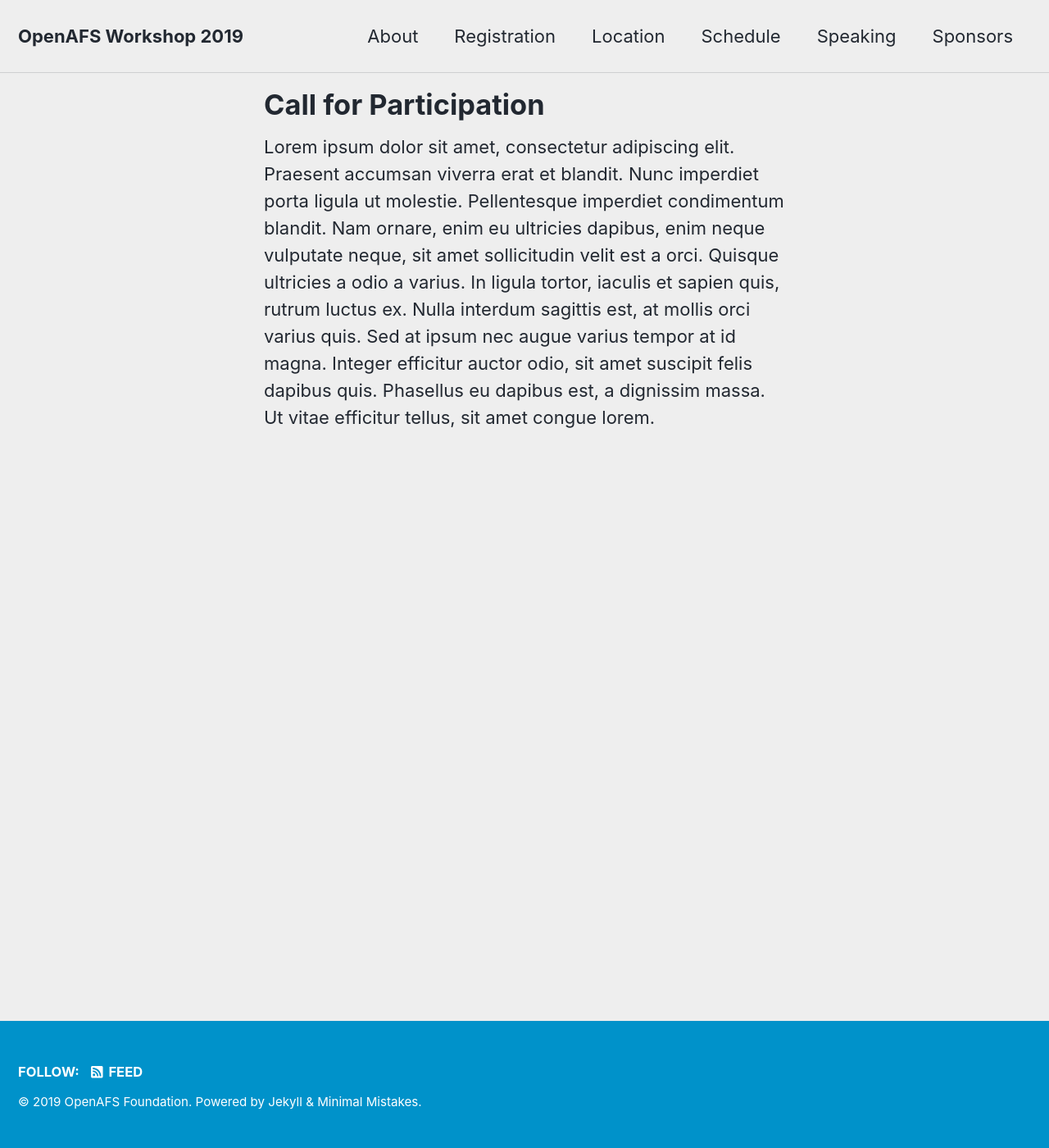
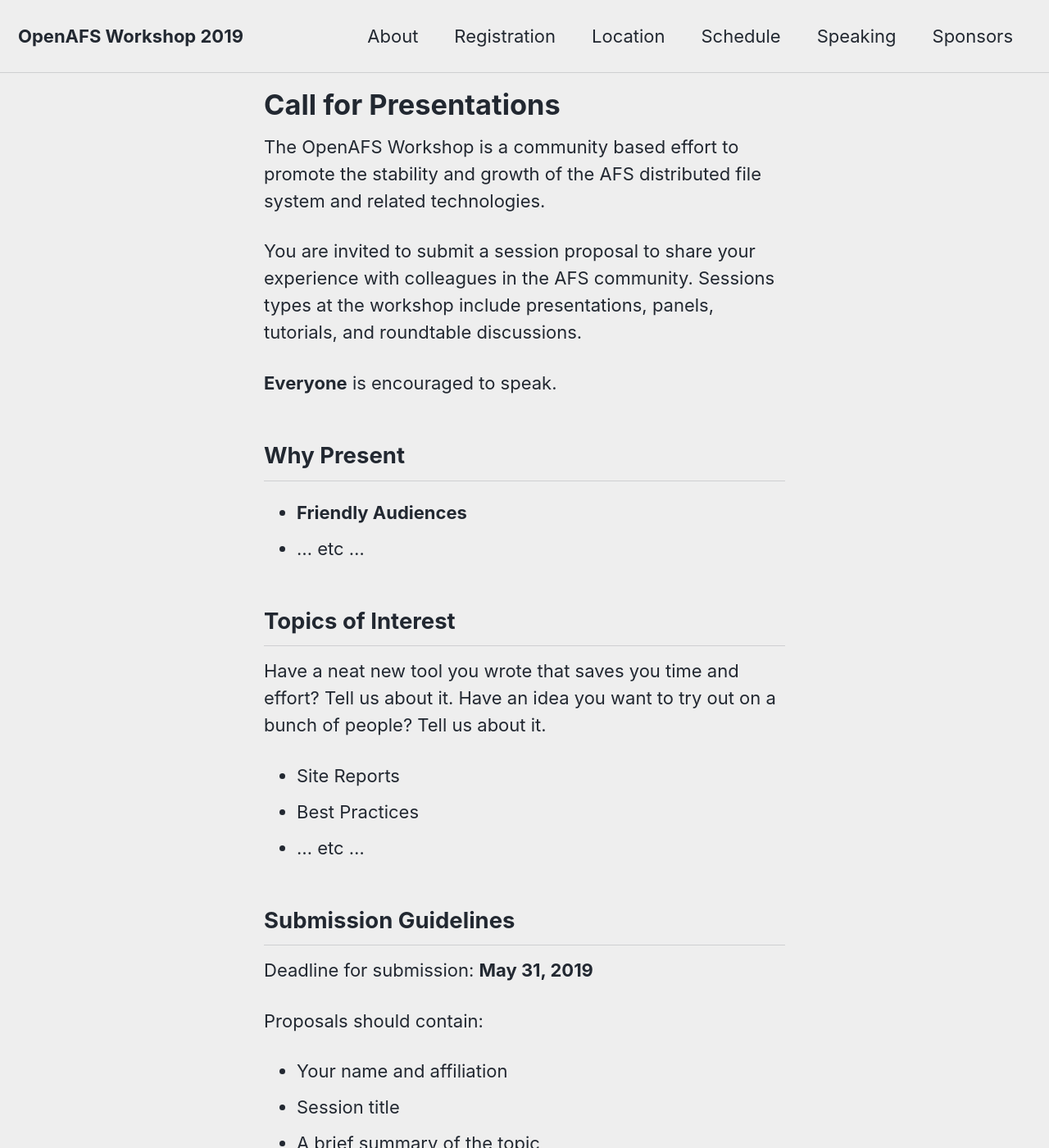
Before and after one commit to openafsfoundation/openafs-workshop.org, a Jekyll site: the page built from _pages/2019-cfp.md, in a window 1280 px wide and 1400 px high. Shown: the whole window at 82% size. Built offline with Jekyll 4.4.1, drawn with Linux system fonts in a browser that asks for light colours; cached includes are drawn as plain includes; nearby versions of some CDN libraries; some of the changed text lies outside the part shown.

Commit message:
2019 cfp

```diff
--- a/_pages/2019-cfp.md
+++ b/_pages/2019-cfp.md
@@ -1,15 +1,53 @@
 ---
 layout: single
-title: "Call for Participation"
+title: "Call for Presentations"
 permalink: /2019/cfp/
 ---
 
-Lorem ipsum dolor sit amet, consectetur adipiscing elit. Praesent accumsan
-viverra erat et blandit. Nunc imperdiet porta ligula ut molestie. Pellentesque
-imperdiet condimentum blandit. Nam ornare, enim eu ultricies dapibus, enim
-neque vulputate neque, sit amet sollicitudin velit est a orci. Quisque
-ultricies a odio a varius. In ligula tortor, iaculis et sapien quis, rutrum
-luctus ex. Nulla interdum sagittis est, at mollis orci varius quis. Sed at
-ipsum nec augue varius tempor at id magna. Integer efficitur auctor odio, sit
-amet suscipit felis dapibus quis. Phasellus eu dapibus est, a dignissim massa.
-Ut vitae efficitur tellus, sit amet congue lorem.
+The OpenAFS Workshop is a community based effort
+to promote the stability and growth of the AFS
+distributed file system and related technologies.
+
+You are invited to submit a session proposal to
+share your experience with colleagues in the AFS
+community.  Sessions types at the workshop include
+presentations, panels, tutorials, and roundtable
+discussions.
+
+**Everyone** is encouraged to speak.
+
+## Why Present
+
+* **Friendly Audiences**
+* ... etc ...
+
+
+## Topics of Interest
+
+Have a neat new tool you wrote that saves you time
+and effort? Tell us about it. Have an idea you
+want to try out on a bunch of people? Tell us
+about it.
+
+* Site Reports
+* Best Practices
+* ... etc ...
+
+
+## Submission Guidelines
+
+Deadline for submission: **May 31, 2019**
+
+Proposals should contain:
+
+* Your name and affiliation
+* Session title
+* A brief summary of the topic
+* Time requirements
+
+Multiple proposals are welcome from the same individual or
+organization.  Speakers should also register for the Workshop.
+
+Please send your proposals for consideration to
+**[openafs.workshop@gmail.com](mailto:openafs.workshop@gmail.com?subject=2019%20cfp)**
+with the subject "2019 cfp".
```
